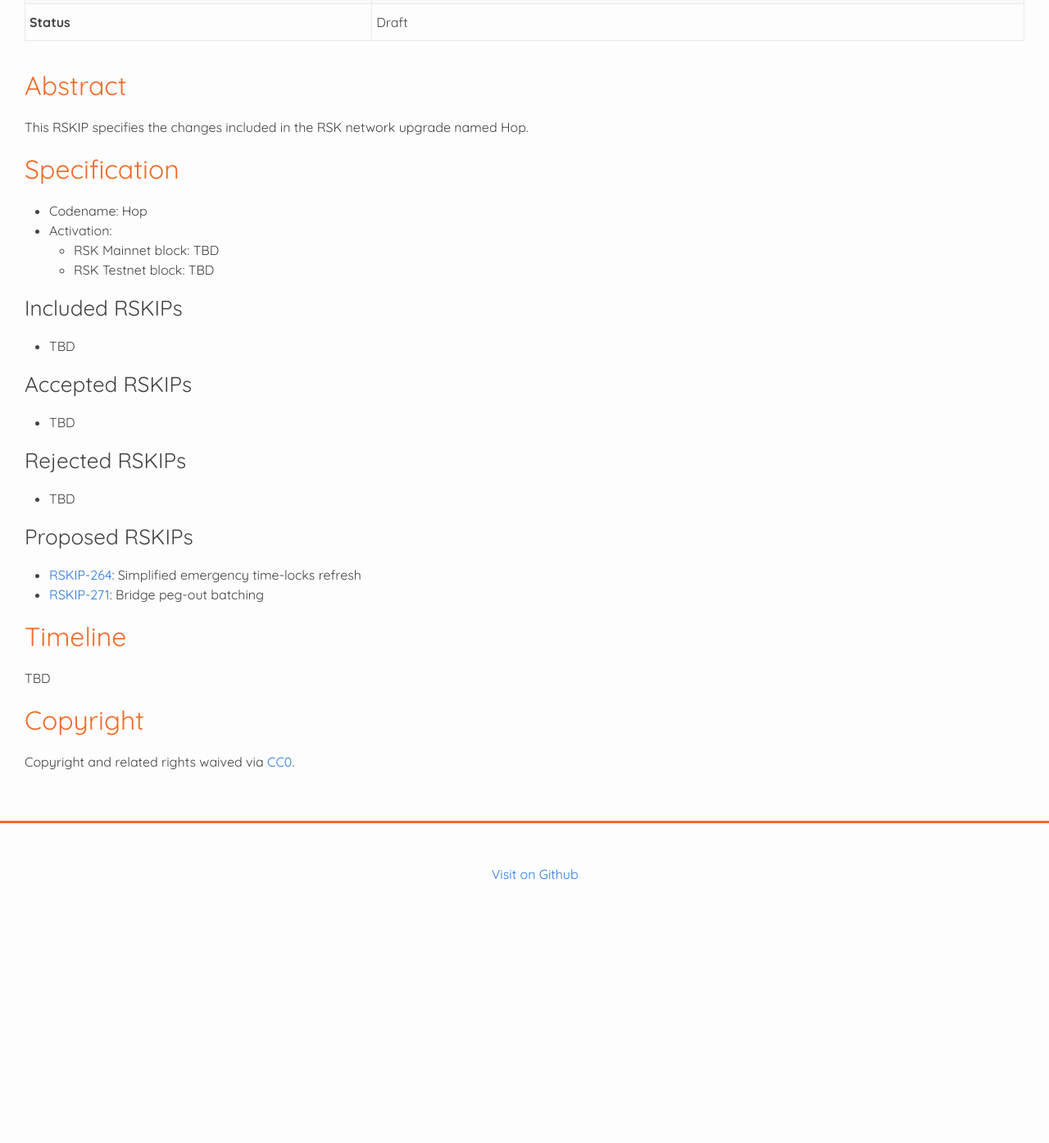
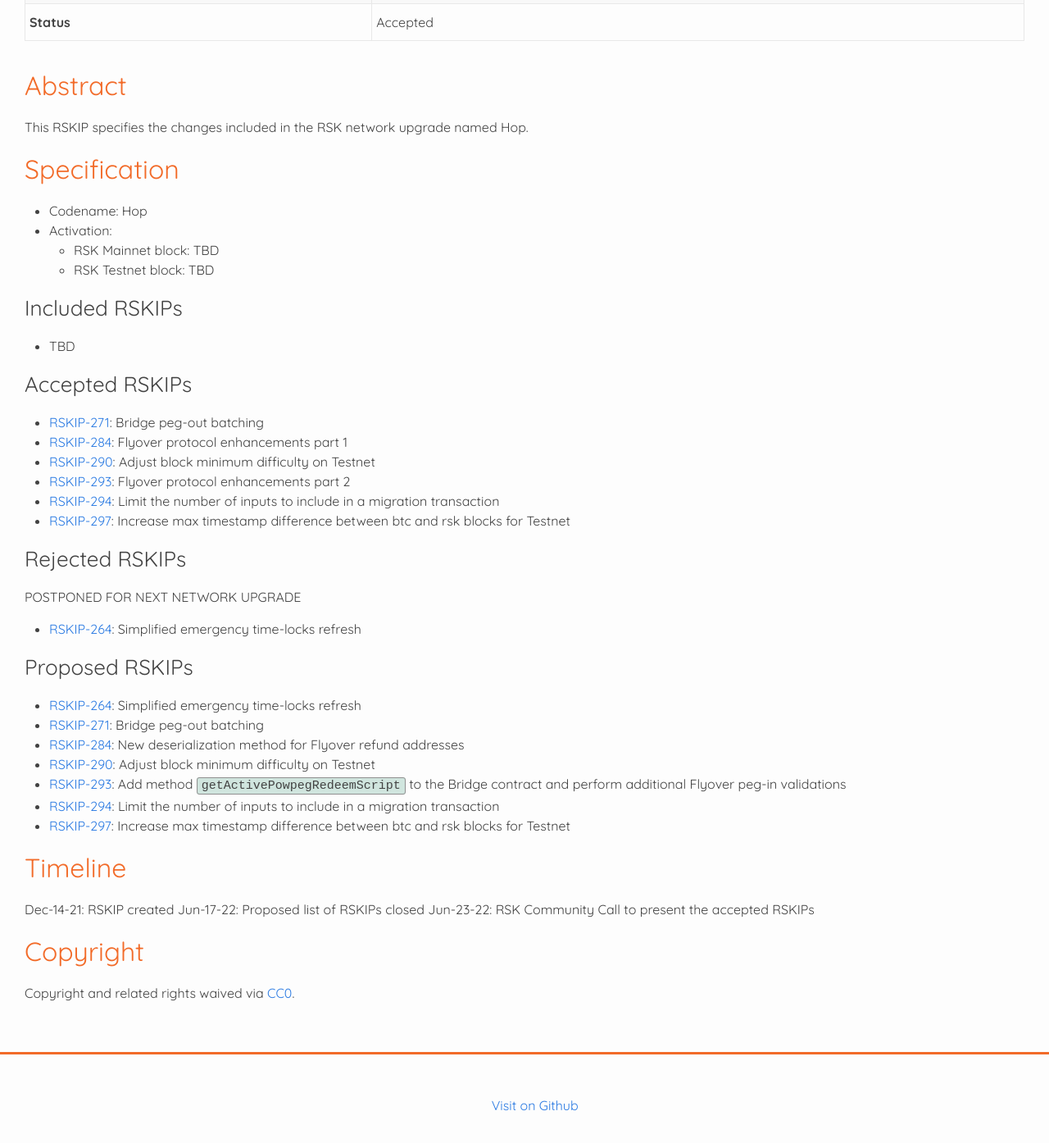
Before and after one commit to rsksmart/RSKIPs, a Jekyll site: the page built from IPs/RSKIP291.md, in a window 1280 px wide and 1400 px high, scrolled down 580 px. Shown: the top 1394 px of the window at 82% size. Built offline with Jekyll 4.4.1, drawn with Linux system fonts in a browser that asks for light colours; our own code applies the rules of GitHub Pages for plain Markdown files; before the commit the page ends 1698 px from its top, so only the background shows below that.

Commit message:
Update RSKIP291.md

```diff
--- a/IPs/RSKIP291.md
+++ b/IPs/RSKIP291.md
@@ -2,7 +2,7 @@
 rskip: 291
 title: Network Upgrade - Hop
 description:
-status: Draft
+status: Accepted
 purpose: Usa, Sec
 author: AE (@adrian.eidelman)
 layer: Core
@@ -19,7 +19,7 @@ created: 2021-12-14
 |**Purpose**    |Usa,Sec |
 |**Layer**      |Core |
 |**Complexity** |2 |
-|**Status**     |Draft |
+|**Status**     |Accepted |
 
 ## Abstract
 
@@ -38,21 +38,35 @@ This RSKIP specifies the changes included in the RSK network upgrade named Hop.
 
 ### Accepted RSKIPs
 
-- TBD
+- [RSKIP-271](https://github.com/rsksmart/RSKIPs/blob/master/IPs/RSKIP271.md): Bridge peg-out batching
+- [RSKIP-284](https://github.com/rsksmart/RSKIPs/pull/284): Flyover protocol enhancements part 1
+- [RSKIP-290](https://github.com/rsksmart/RSKIPs/blob/master/IPs/RSKIP290.md): Adjust block minimum difficulty on Testnet
+- [RSKIP-293](https://github.com/rsksmart/RSKIPs/pull/293): Flyover protocol enhancements part 2
+- [RSKIP-294](https://github.com/rsksmart/RSKIPs/blob/master/IPs/RSKIP294.md): Limit the number of inputs to include in a migration transaction
+- [RSKIP-297](https://github.com/rsksmart/RSKIPs/blob/master/IPs/RSKIP297.md): Increase max timestamp difference between btc and rsk blocks for Testnet
 
 ### Rejected RSKIPs
 
-- TBD
+POSTPONED FOR NEXT NETWORK UPGRADE
+
+- [RSKIP-264](https://github.com/rsksmart/RSKIPs/blob/master/IPs/RSKIP264.md): Simplified emergency time-locks refresh
 
 ### Proposed RSKIPs
 
 - [RSKIP-264](https://github.com/rsksmart/RSKIPs/blob/master/IPs/RSKIP264.md): Simplified emergency time-locks refresh
 - [RSKIP-271](https://github.com/rsksmart/RSKIPs/blob/master/IPs/RSKIP271.md): Bridge peg-out batching
+- [RSKIP-284](https://github.com/rsksmart/RSKIPs/pull/284): New deserialization method for Flyover refund addresses
+- [RSKIP-290](https://github.com/rsksmart/RSKIPs/blob/master/IPs/RSKIP290.md): Adjust block minimum difficulty on Testnet
+- [RSKIP-293](https://github.com/rsksmart/RSKIPs/pull/293): Add method `getActivePowpegRedeemScript` to the Bridge contract and perform additional Flyover peg-in validations
+- [RSKIP-294](https://github.com/rsksmart/RSKIPs/blob/master/IPs/RSKIP294.md): Limit the number of inputs to include in a migration transaction
+- [RSKIP-297](https://github.com/rsksmart/RSKIPs/blob/master/IPs/RSKIP297.md): Increase max timestamp difference between btc and rsk blocks for Testnet
 
 
 ## Timeline
 
-TBD
+Dec-14-21: RSKIP created
+Jun-17-22: Proposed list of RSKIPs closed
+Jun-23-22: RSK Community Call to present the accepted RSKIPs
 
 ## Copyright
 
```
